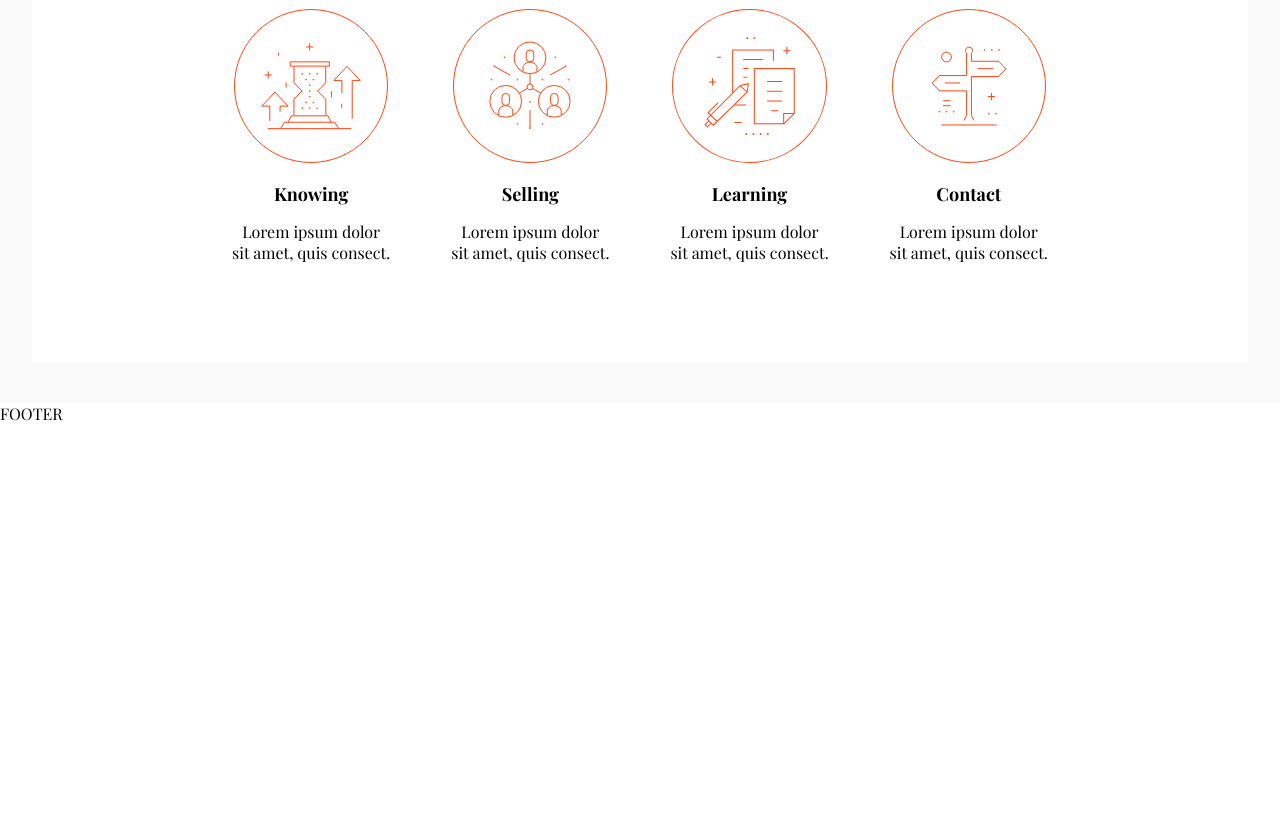
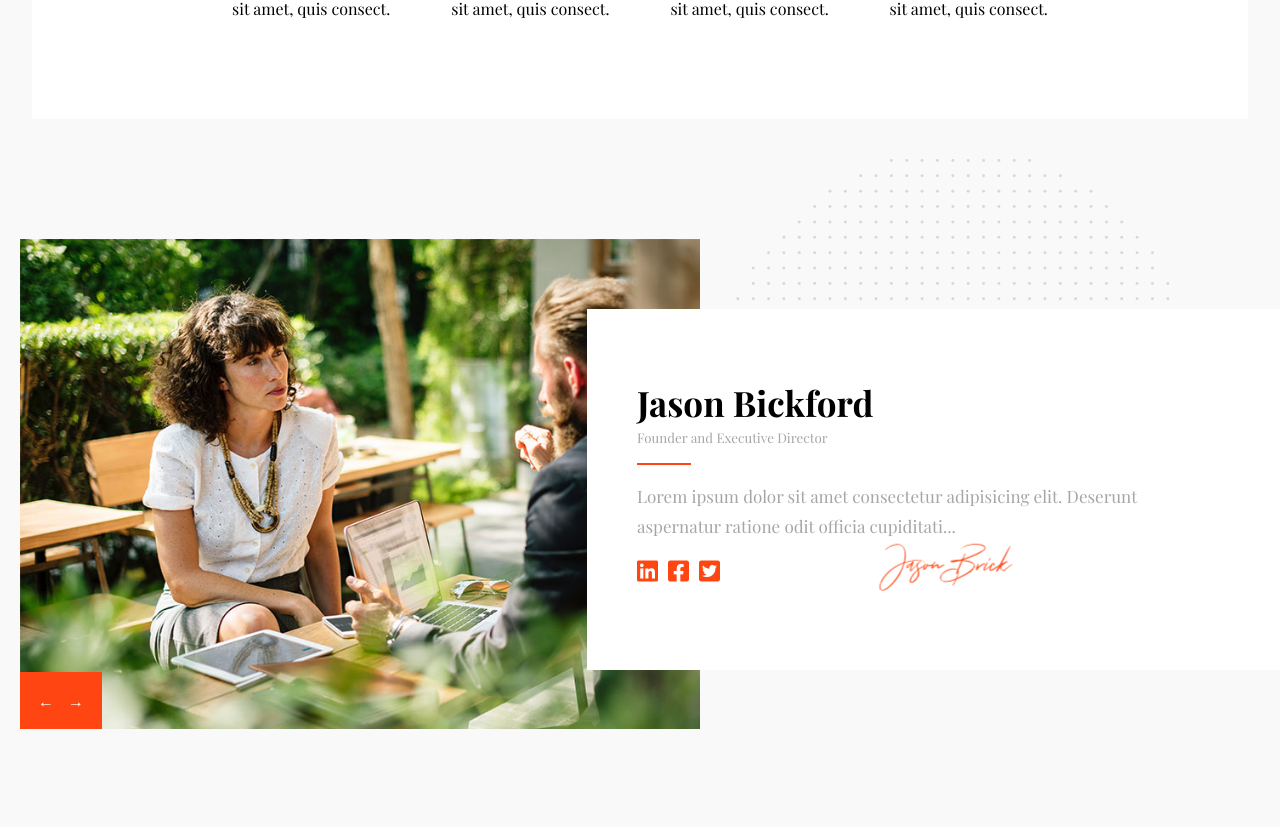
Before and after one commit to StefanoGrassoSG/proj-html-vuejs, a Vue app: page / in a window 1280 px wide. Shown: the part 1262-2089 px from the top of the page. Before the commit the page ends 1686 px from the top, so only its background shows below. Built offline with nearby package versions, Linux system fonts and the light colour scheme; a web font is replaced by a local one.

Commit message:
ADD sectionTwo component

```diff
--- /dev/null
+++ b/src/components/EventsMainComponent.vue
@@ -0,0 +1,40 @@
+<script >
+export default {
+  data() {
+    return {
+
+    }
+  }
+}
+</script>
+
+<template>
+    <section>
+        <div class="container">
+            <div class="events-container">
+
+            </div>
+        </div>
+    </section>
+</template>
+
+<style lang="scss" scoped>
+@use "../assets/scss/partials/variables.scss" as *;
+section {
+    background-image: url('../assets/img/h1-img-09.jpg');
+    background-repeat: no-repeat;
+    background-size: cover;
+    padding: 200px 0;
+    .container {
+        max-width: 1300px;
+        margin: auto;
+        height: 800px;
+        background-color: rebeccapurple;
+
+        .events-container {
+            width: 40%;
+
+        }
+    }
+}
+</style>
--- a/src/components/HeeaderBottomComponent.vue
+++ b/src/components/HeeaderBottomComponent.vue
@@ -38,28 +38,34 @@ export default {
 @use "../assets/scss/partials/layout.scss";
 @use "../assets/scss/partials/variables.scss" as *;
 
+.header-bottom {
+    position: relative;
+}
+.container {
+    max-width: 1300px;
+    margin: auto;
+    margin-top: 220px;
+    padding: 0;
+    padding-bottom: 200px;
 
-.container {
-    margin-top: 220px;
-    padding-bottom: 200px;
-    position: relative;
 
     .arrow-slide {
         position: absolute;
         font-size: 50px;
         cursor: pointer;
+        top: 15%;
     }
 
+    .arrow-slide:nth-of-type(1) {
+        left: 60px;
+    }
     .arrow-slide:nth-of-type(2) {
-        right: 0;
-        transform: translate(-100%);
+        right: 60px;
     }
     .slide {
-        width: 45%;
+        width: 60%;
         text-align: left;
-        padding: 0 70px;
-        position: relative;
-        left: 200px;
+        padding: 0 40px 0 15px;
 
         h1 {
             font-size: 100px;
--- a/src/components/MainComponent.vue
+++ b/src/components/MainComponent.vue
@@ -1,9 +1,13 @@
 <script >
 import SectionOneMain from './SectionOneMain.vue';
+import SectionTwoMain from './SectionTwoMain.vue';
+import EventsMainComponent from './EventsMainComponent.vue';
 
 export default {
   components: {
-    SectionOneMain
+    SectionOneMain,
+    SectionTwoMain,
+    EventsMainComponent
   },
   data() {
     return {
@@ -16,9 +20,17 @@ export default {
 <template>
     <main>
         <SectionOneMain />
+
+        <SectionTwoMain />
+
+        <EventsMainComponent />
     </main>
 </template>
 
 <style lang="scss" scoped>
+@use "../assets/scss/partials/variables.scss" as *;
 
+main {
+  background-color: $third-bg;
+}
 </style>
--- a/src/components/SectionOneMain.vue
+++ b/src/components/SectionOneMain.vue
@@ -76,8 +76,6 @@ export default {
 @use "../assets/scss/partials/layout.scss";
 
 section {
-    background-color: $third-bg;
-
     .container {
         width: 95%;
         display: block;
--- /dev/null
+++ b/src/components/SectionTwoMain.vue
@@ -0,0 +1,170 @@
+<script >
+
+
+export default {
+  data() {
+    return {
+      slides: [
+        'h1-img-01.jpg',
+        'h1-img-02.jpg',
+        'h1-img-02.jpg'
+      ],
+      boss: {
+        name: 'Jason Bickford',
+        role: 'Founder and Executive Director',
+        text: 'Lorem ipsum dolor sit amet consectetur adipisicing elit. Deserunt aspernatur ratione odit officia cupiditati...'
+      }
+    }
+  },
+  methods: {
+    getImagePath: function(imgpath) {
+            return new URL(imgpath, import.meta.url).href;
+        }
+  }
+}
+</script>
+
+<template>
+    <section>
+      <img class="bg" src="../assets/svg/svg-4.svg" alt="">
+        <div class="container">
+          <div class="slide">
+            <div class="arrow-container">
+              <span class="arrow-back">
+                &#8592;
+              </span>
+              <span class="arrow-next">
+                &#8594;
+              </span>
+            </div>
+            <img :src="getImagePath(`../assets/img/${slides[0]}`)" alt="">
+          </div>
+          <div class="founder">
+            <h2>
+              {{ boss.name }}
+            </h2>
+            <small>
+              {{ boss.role }}
+            </small>
+            <div class="line"></div>
+            <p>
+              {{ boss.text }}
+            </p>
+            <div class="bottom-content">
+              <div class="icons">
+                <div>
+                  <i class="fa-brands fa-linkedin fa-xl"></i>
+                </div>
+                <div>
+                  <i class="fa-brands fa-square-facebook fa-xl"></i>
+                </div>
+                <div>
+                  <i class="fa-brands fa-square-twitter fa-xl"></i>
+                </div>
+              </div>
+              <div class="firma">
+                <img src="../assets/img/firma.png" alt="">
+              </div>
+            </div>
+          </div>
+        </div>
+    </section>
+</template>
+
+<style lang="scss" scoped>
+@use "../assets/scss/partials/variables.scss" as *;
+
+section {
+  position: relative;
+
+  .bg {
+      position: absolute;
+      right: 80px;
+      top: 0;
+      z-index: 1;
+    }
+
+}
+.container {
+  max-width: 1300px;
+  margin: auto;
+  display: flex;
+  padding-left: 20px;
+  padding-top: 80px;
+  padding-bottom: 100px;
+
+  .slide {
+    width: 45%;
+    position: relative;
+
+    img {
+      width: 120%;
+      display: block;
+    }
+
+    .arrow-container {
+      position: absolute;
+      bottom: 0;
+      left: 0;
+      padding: 18px;
+      background-color: $secondary-bg;
+
+      > span {
+        cursor: pointer;
+        color: $third-text-color;
+      }
+      .arrow-back {
+        margin-right: 10px;
+      }
+    }
+  }
+  .founder {
+    background-color: $primary-bg;
+    height: 100%;
+    padding: 70px 50px;
+    padding-right: 100px;
+    width: 55%;
+    z-index: 999;
+    position: relative;
+    top: 70px;
+
+    .bottom-content {
+      display: flex;
+      justify-content: space-between;
+      align-items: center;
+      width: 70%;
+    }
+
+    .icons {
+      display: flex;
+
+      div {
+        margin-right: 10px;
+        color: $fill-color-one;
+        cursor: pointer;
+      }
+    }
+
+    h2 {
+      font-size: 35px;
+    }
+
+    small,
+    p {
+      color: $secondary-text-color;
+    }
+
+    p {
+      font-size: 17px;
+      line-height: 30px;
+    }
+
+    .line {
+      height: 2px;
+      width: 10%;
+      background-color: $secondary-bg;
+      margin: 16px 0;
+    }
+  }
+}
+</style>
```
Also changed, not shown: src/assets/img/firma.png (added).
